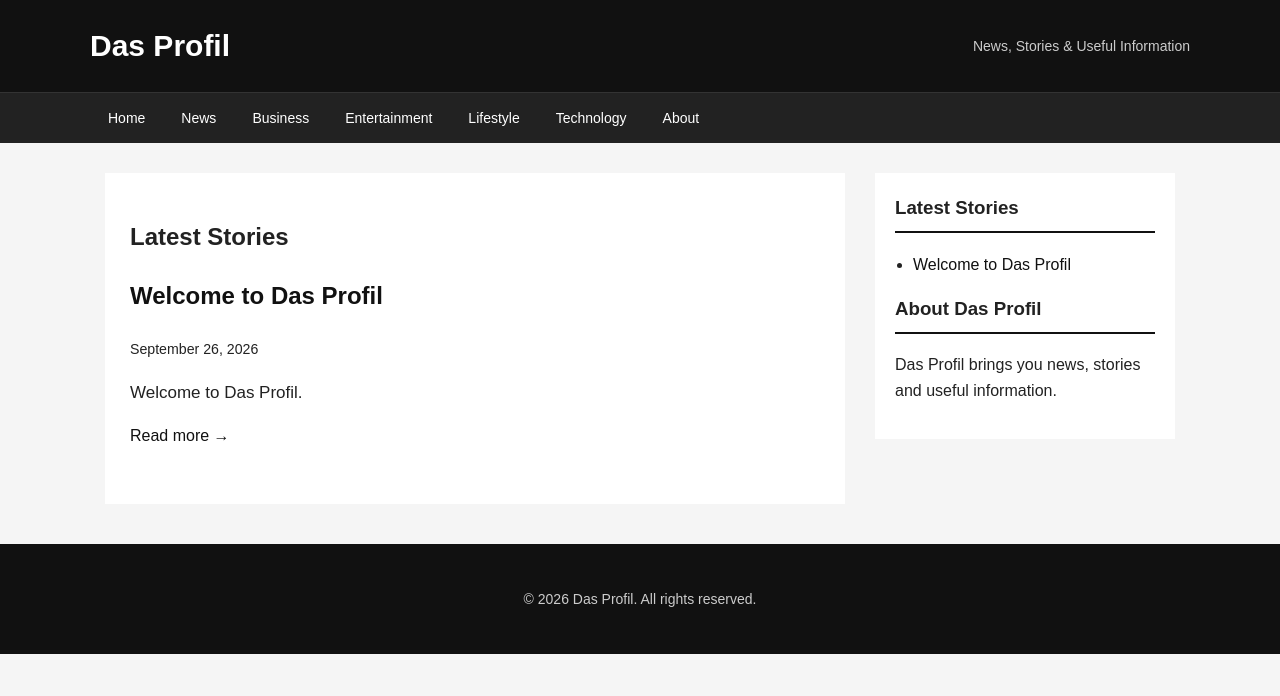
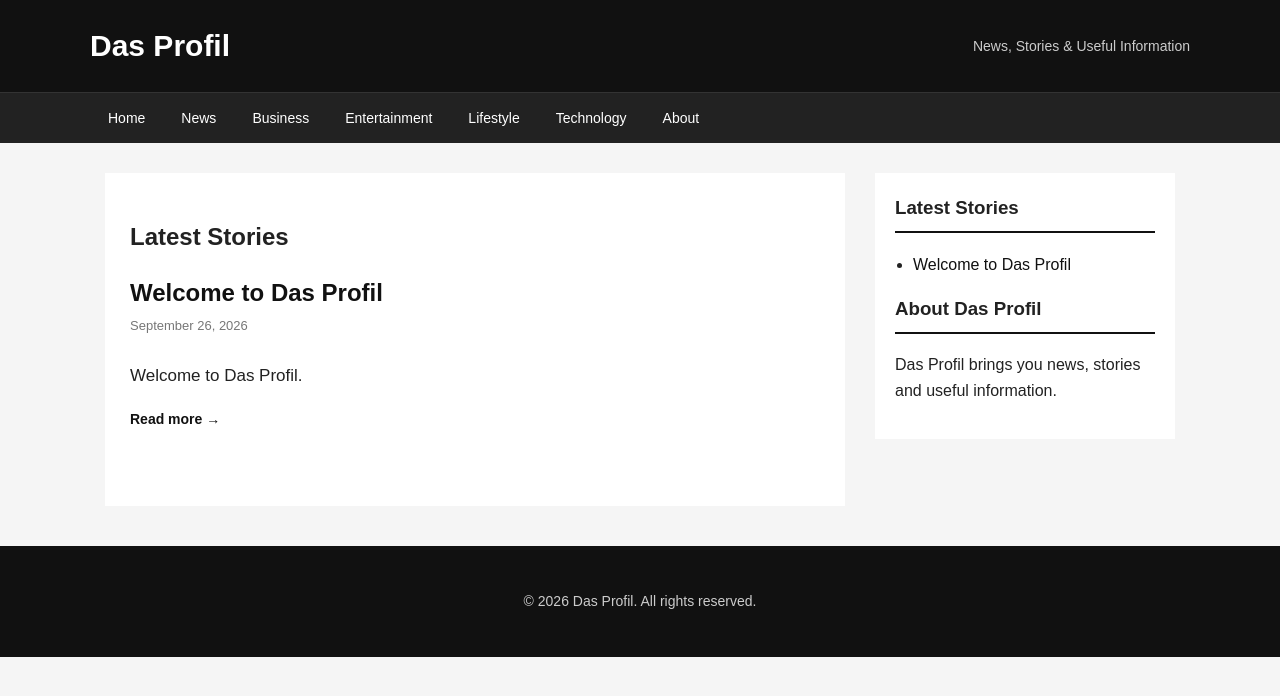
Before and after one commit to Danielitel/dasprofil, a Jekyll site: the page built from index.md, in a window 1280 px wide. Shown: the top 696 px of the page. Built offline with Jekyll 4.4.1, drawn with Linux system fonts in a browser that asks for light colours.

Commit message:
Update index.md

```diff
--- a/index.md
+++ b/index.md
@@ -7,21 +7,35 @@
 <h2>Latest Stories</h2>
 
 {% for post in site.posts %}
-<article style="margin-bottom: 30px;">
+<article class="post-card">
+
+  {% if post.image %}
+  <a href="{{ post.url | relative_url }}">
+    <img
+      src="{{ post.image | relative_url }}"
+      alt="{{ post.title }}"
+      style="width:100%; height:220px; object-fit:cover; display:block; margin-bottom:15px;"
+    >
+  </a>
+  {% endif %}
+
   <h2>
     <a href="{{ post.url | relative_url }}">
       {{ post.title }}
     </a>
   </h2>
 
+  <div class="post-date">
+    {{ post.date | date: "%B %d, %Y" }}
+  </div>
+
   <p>
-    <small>{{ post.date | date: "%B %d, %Y" }}</small>
+    {{ post.excerpt | strip_html | truncate: 220 }}
   </p>
 
-  <p>
-    {{ post.excerpt | strip_html | truncate: 180 }}
-  </p>
+  <a class="read-more" href="{{ post.url | relative_url }}">
+    Read more →
+  </a>
 
-  <a href="{{ post.url | relative_url }}">Read more →</a>
 </article>
 {% endfor %}
```
